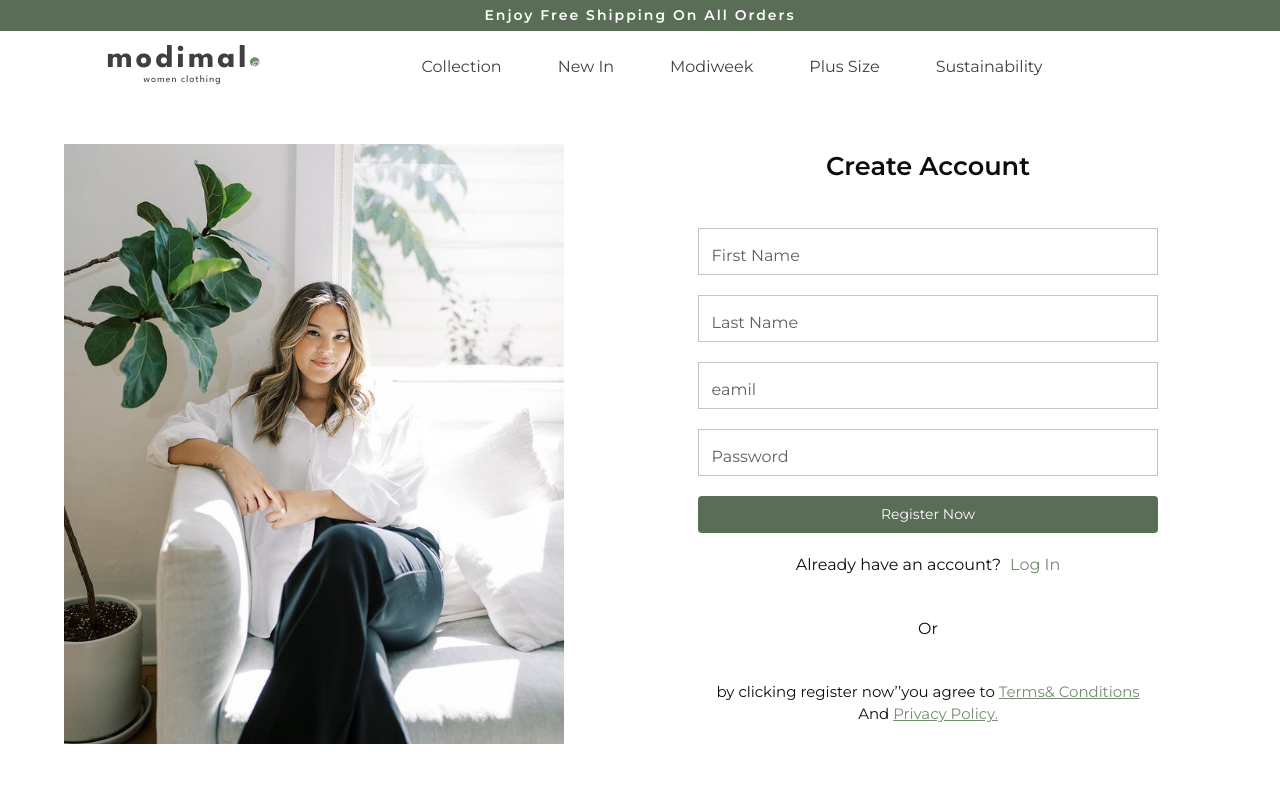
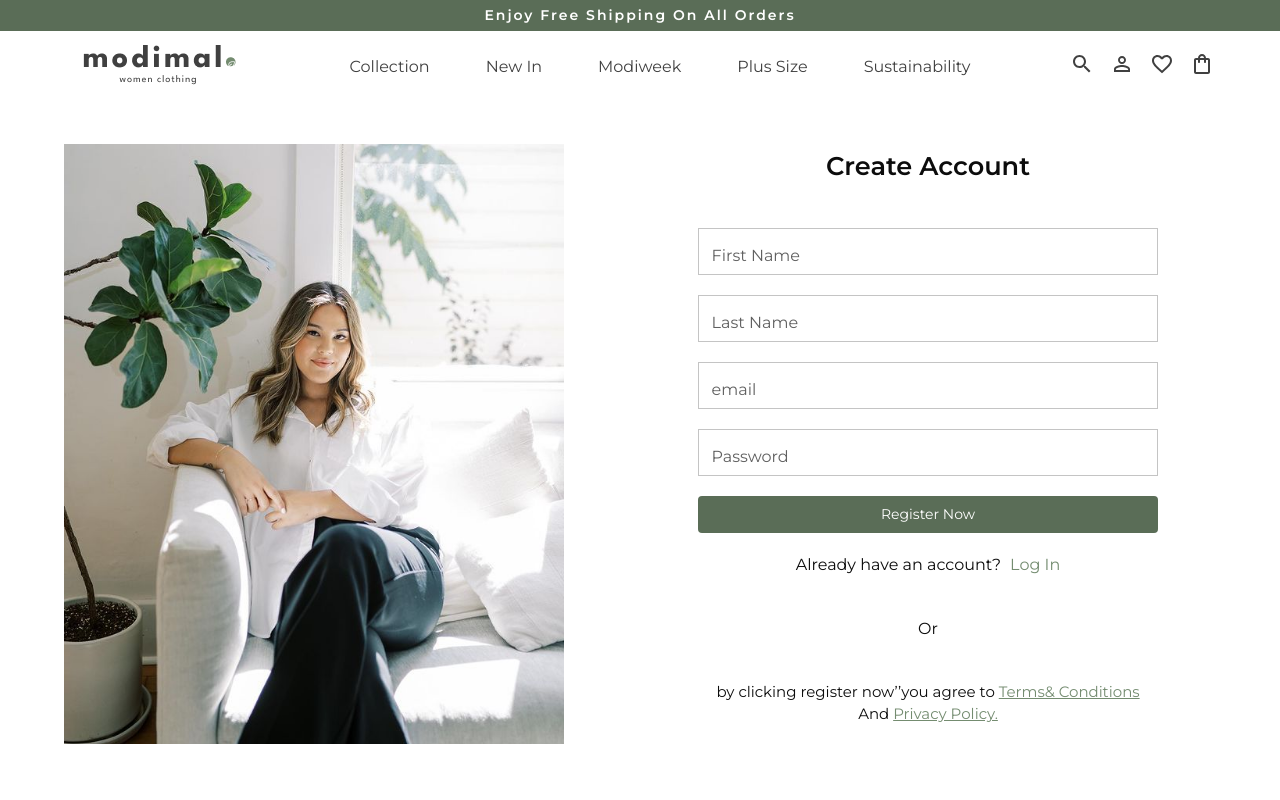
Before and after one commit to itsnooshin/E-commerce-clothing-women, a Next.js app: page /register in a window 1280 px wide. Shown: the top 800 px of the page. Built offline with nearby package versions, Linux system fonts and the light colour scheme.

Commit message:
refactor code on layout

```diff
--- a/src/components/aut/FormLogin.tsx
+++ b/src/components/aut/FormLogin.tsx
@@ -119,7 +119,11 @@ function LoginAccount() {
 
                     <Button
                       type="submit"
-                      sx={{ color: '#fff', backgroundColor: '#5A6D57' }}
+                      sx={{
+                        color: '#fff',
+                        backgroundColor: '#5A6D57',
+                        "&:hover": { backgroundColor: "#5A6D57" }
+                      }}
                     >
                       Log In
                     </Button>
--- a/src/components/aut/FormRegister.tsx
+++ b/src/components/aut/FormRegister.tsx
@@ -132,7 +132,7 @@ function FormRegister() {
                       render={({ field: { onChange, value } }) => (
                         <TextField
                           value={value}
-                          label="eamil"
+                          label="email"
                           type="email"
                           onChange={onChange}
                           error={Boolean(errors.email)}
@@ -161,6 +161,7 @@ function FormRegister() {
                         color: '#fff',
                         backgroundColor: '#5A6D57',
                         textTransform: 'capitalize',
+                        "&:hover": { backgroundColor: "#5A6D57" }
                       }}
                     >
                       Register Now
--- /dev/null
+++ b/src/components/headers/IconHeader.tsx
@@ -0,0 +1,37 @@
+import ShoppingBagOutlinedIcon from '@mui/icons-material/ShoppingBagOutlined';
+import SearchOutlinedIcon from '@mui/icons-material/SearchOutlined';
+import PersonOutlineOutlinedIcon from '@mui/icons-material/PersonOutlineOutlined';
+import FavoriteBorderOutlinedIcon from '@mui/icons-material/FavoriteBorderOutlined';
+import Link from '@mui/material/Link';
+import { Box } from '@mui/material';
+
+function IconHeader() {
+  return (
+    <Box
+      sx={{
+        marginLeft: 'auto',
+        gap: { xs: 1, md: 2 },
+        display: { xs: 'none', md: 'flex' },
+      }}
+    >
+      <Link href="/search" color="inherit" underline="none">
+        {' '}
+        <SearchOutlinedIcon />
+      </Link>
+      <Link href="/login" color="inherit" underline="none">
+        {' '}
+        <PersonOutlineOutlinedIcon />
+      </Link>
+      <Link href="/wishlist" color="inherit" underline="none">
+        {' '}
+        <FavoriteBorderOutlinedIcon />
+      </Link>
+      <Link href="/cart" color="inherit" underline="none">
+        {' '}
+        <ShoppingBagOutlinedIcon />
+      </Link>
+    </Box>
+  );
+}
+
+export default IconHeader;
--- a/src/components/layout/MainNavBar.tsx
+++ b/src/components/layout/MainNavBar.tsx
@@ -2,7 +2,7 @@ import { AppBar, Toolbar, Box } from '@mui/material';
 import LogoWebsite from './LogoWebsite';
 import DesktopMenu from './DesktopMenu';
 import LogoMobileWebsite from './LogoMobileWebsite';
-// import IconHeader from './IconHeader';
+import IconHeader from '@/src/components/headers/IconHeader';
 import NavBarMobile from './NavBarMobile';
 import MenuOutlinedIcon from '@mui/icons-material/MenuOutlined';
 import SearchIcon from '@mui/icons-material/Search';
@@ -59,7 +59,9 @@ function MainNavBar(props: PropsWithChildren<MainNavBar>) {
         />
 
         <LogoMobileWebsite />
-        <Box>{/* <IconHeader /> */}</Box>
+        <Box>
+          <IconHeader />
+        </Box>
         <NavBarMobile />
       </Toolbar>
     </AppBar>
--- a/src/theme/ThemRegistery.tsx
+++ b/src/theme/ThemRegistery.tsx
@@ -4,7 +4,6 @@ import { createTheme, ThemeOptions, ThemeProvider } from '@mui/material/styles';
 import { CssBaseline } from '@mui/material';
 import { Montserrat } from 'next/font/google';
 import { Caveat } from 'next/font/google';
-
 
 const localFnt = localFont({
   src: [
@@ -114,6 +113,11 @@ const themeOptions: ThemeOptions = {
       },
     },
     MuiButton: {
+      styleOverrides: {
+        root: {
+          backgroundColor: 'none',
+        },
+      },
       defaultProps: {
         disableRipple: true,
         disableElevation: false,
```
